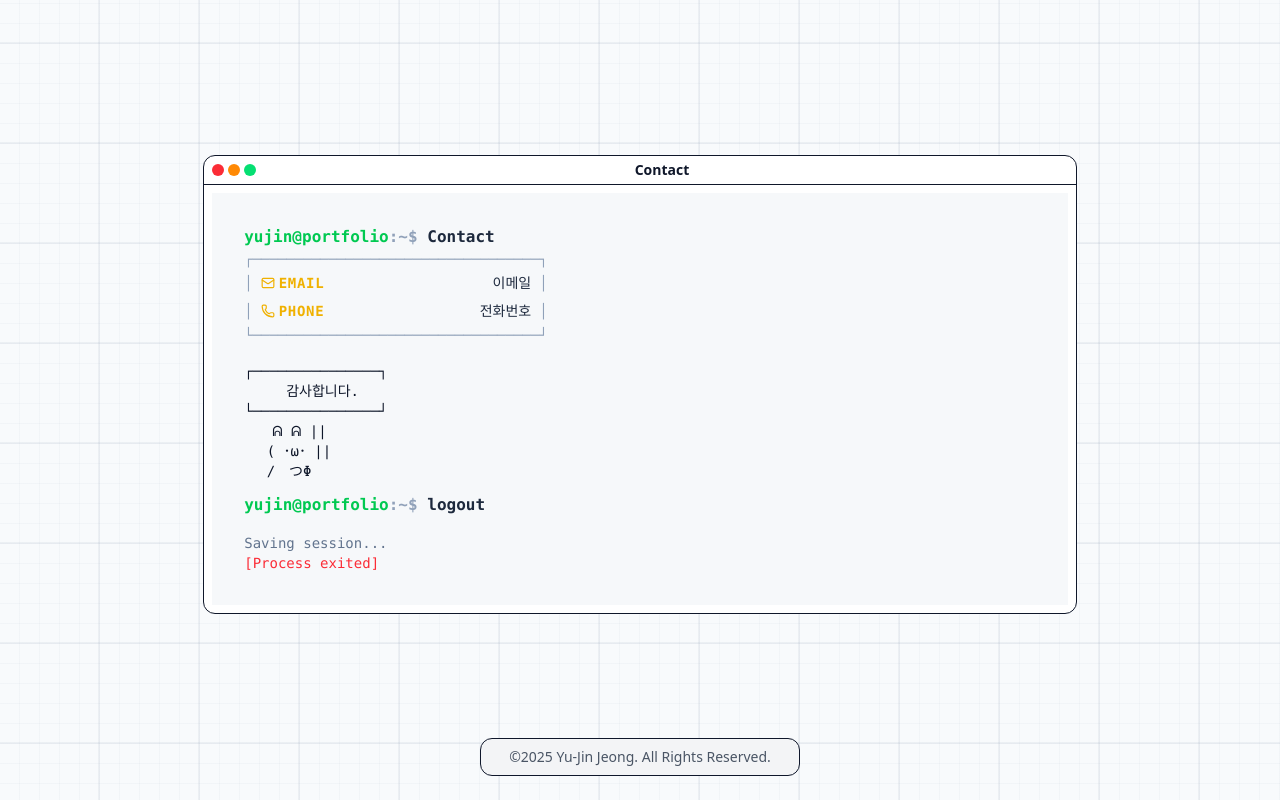
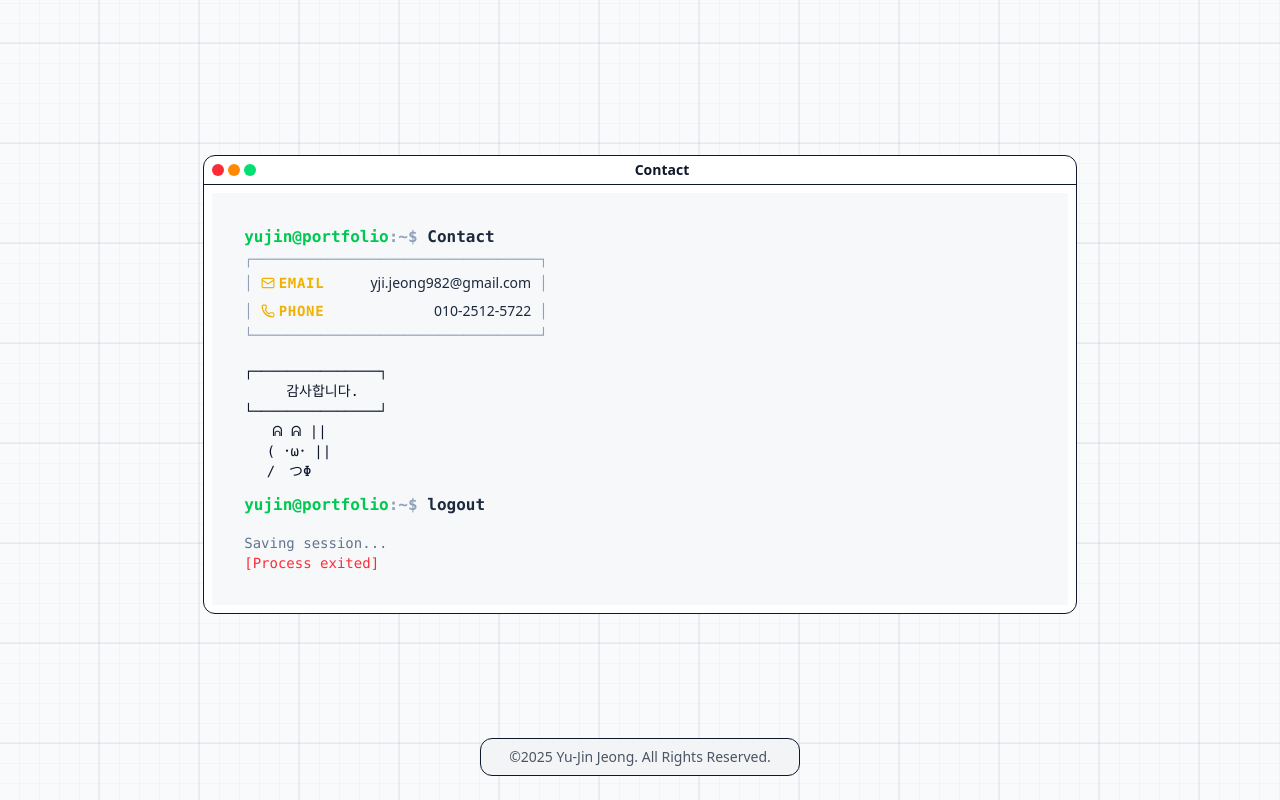
Before and after one commit to yjin982/portfolio, a Next.js app: page / in a window 1280 px wide. Shown: the part 4856-5656 px from the top of the page. Built offline with nearby package versions, Linux system fonts and the light colour scheme; no server answers; a web font is replaced by a local one.

Commit message:
[feat] 연락처, 로봇 크롤링 금지 추가

```diff
--- /dev/null
+++ b/app/robots.ts
@@ -0,0 +1,10 @@
+import type { MetadataRoute } from "next";
+
+export default function robots(): MetadataRoute.Robots {
+  return {
+    rules: {
+      userAgent: "*",
+      disallow: "/",
+    },
+  };
+}
--- a/components/contents/contact.tsx
+++ b/components/contents/contact.tsx
@@ -5,13 +5,13 @@ const contacts = [
   {
     icon: <Mail size={14} />,
     label: "Email",
-    value: "이메일",
-    href: "mailto:이메일",
+    value: "yji.jeong982@gmail.com",
+    href: "mailto:yji.jeong982@gmail.com",
   },
   {
     icon: <Phone size={14} />,
     label: "Phone",
-    value: "전화번호",
+    value: "010-2512-5722",
     href: "#",
   },
 ];
```
